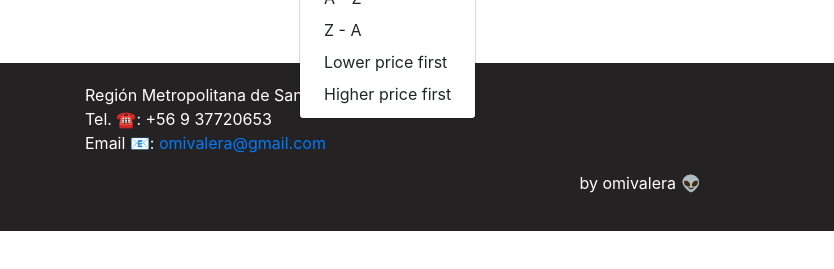
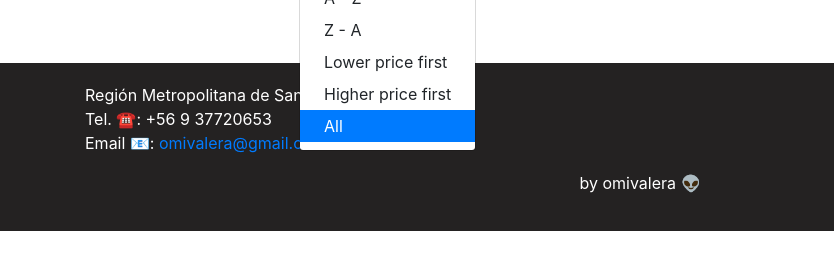
Before and after one commit to omivalera/bsale_front, a plain HTML site: page index.html in a window 1280 px wide. Both pictures are taken after a click on the button "Category". Shown: the part 215-484 px from the top of the page, 0-834 px from the left. Drawn offline with nearby package versions, Linux system fonts and the light colour scheme; no server answers.

Commit message:
se agregó boton de all products en filtrado

```diff
--- a/index.html
+++ b/index.html
@@ -32,9 +32,7 @@
 
 <body>
 
-    <!-- JUMBOTRON -->
 <!-- Header -->
-<!-- JUMBOTRON -->
 <header class="jumbotron">
     <div class="container">
         <div class="row row-header">
@@ -73,6 +71,8 @@
                     id="selectedOrdering" style="width: 8rem;">Category</span>
             </button>
             <ul class="dropdown-menu" id="ordering_menu" aria-labelledby="dropdownOrderingType">
+
+
                 <li><a id="ord-category_id"
                     onClick="setOrdering('category_id')"
                     class="dropdown-item active" role="button">Category</a>
@@ -93,6 +93,12 @@
                     onClick="setOrdering('-price')"
                     class="dropdown-item" role="button">Higher price first</a>
                 </li>
+
+                <li><a id="ord-category_All"
+                    onClick="setOrdering('All')"
+                    class="dropdown-item active" role="button">All</a>
+                </li>
+
             </ul>
         </div>
 
```
